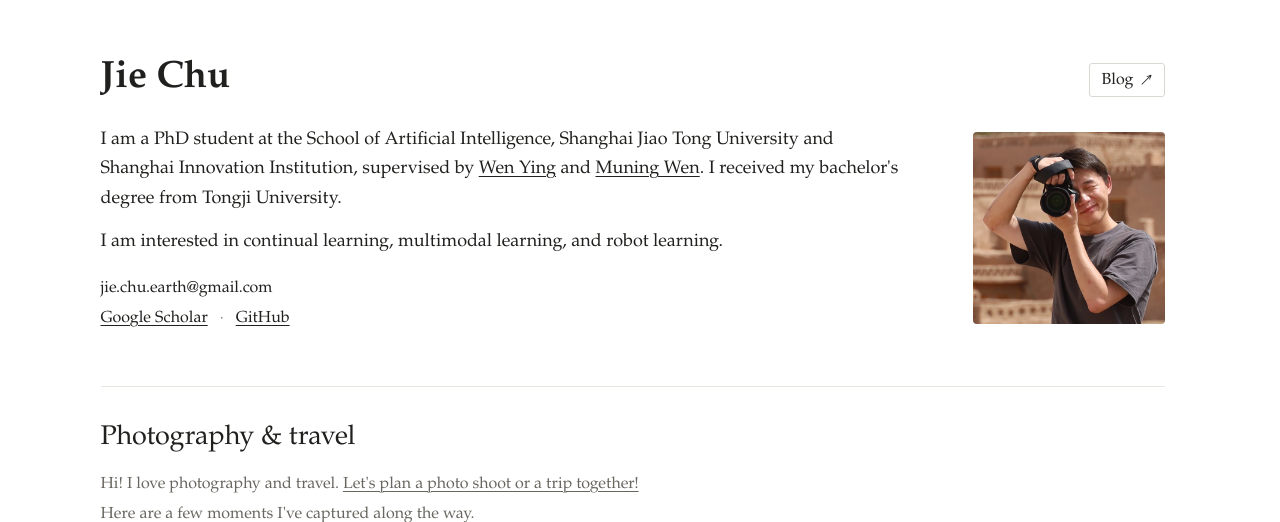
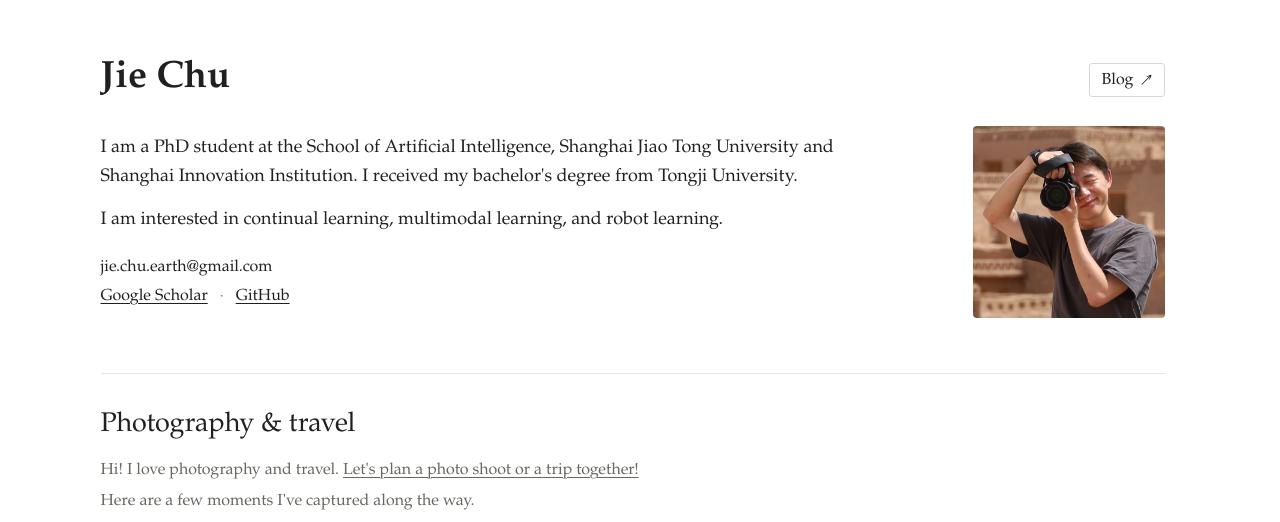
Before and after one commit to BXZZcj/BXZZcj.github.io, a Jekyll site: the page built from index.html, in a window 1280 px wide and 900 px high, cut to the strip 0-522 px from the top of the window. Built offline with Jekyll 4.4.1, drawn with Linux system fonts in a browser that asks for light colours.

Commit message:
Remove supervision details from personal introduction

```diff
--- a/index.html
+++ b/index.html
@@ -8,7 +8,7 @@ layout: home
   </div>
   <div class="profile-intro">
     <div class="bio">
-      <p>I am a PhD student at the School of Artificial Intelligence, Shanghai Jiao Tong University and Shanghai Innovation Institution, supervised by <a href="https://yingwen.io/en/" target="_blank" rel="noopener">Wen Ying</a> and <a href="https://scholar.google.com/citations?user=Zt1WFtQAAAAJ&amp;hl=en" target="_blank" rel="noopener">Muning Wen</a>. I received my bachelor's degree from Tongji University.</p>
+      <p>I am a PhD student at the School of Artificial Intelligence, Shanghai Jiao Tong University and Shanghai Innovation Institution. I received my bachelor's degree from Tongji University.</p>
       <p>I am interested in continual learning, multimodal learning, and robot learning.</p>
       <p class="contact"><a href="mailto:{{ site.social-email }}">{{ site.social-email }}</a></p>
       <nav class="profile-links" aria-label="Profile links">
```
